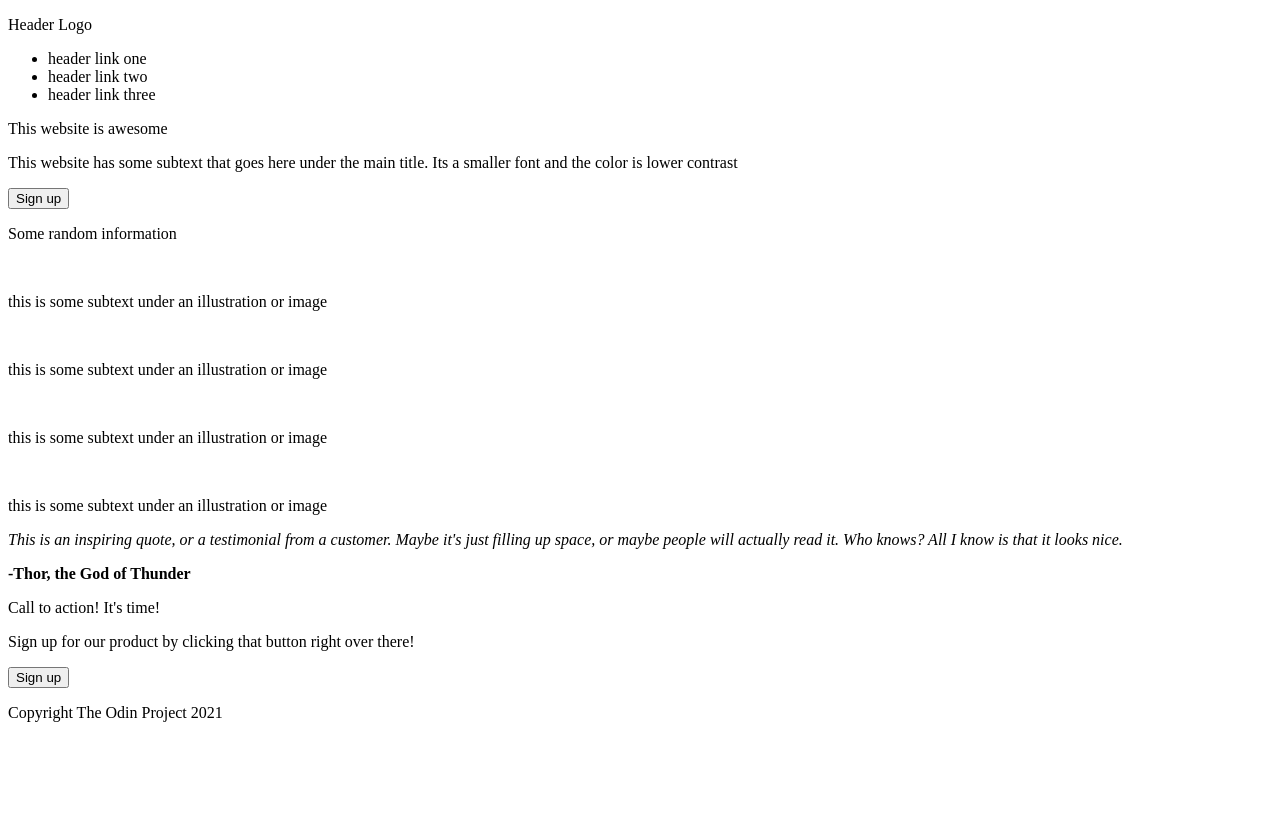
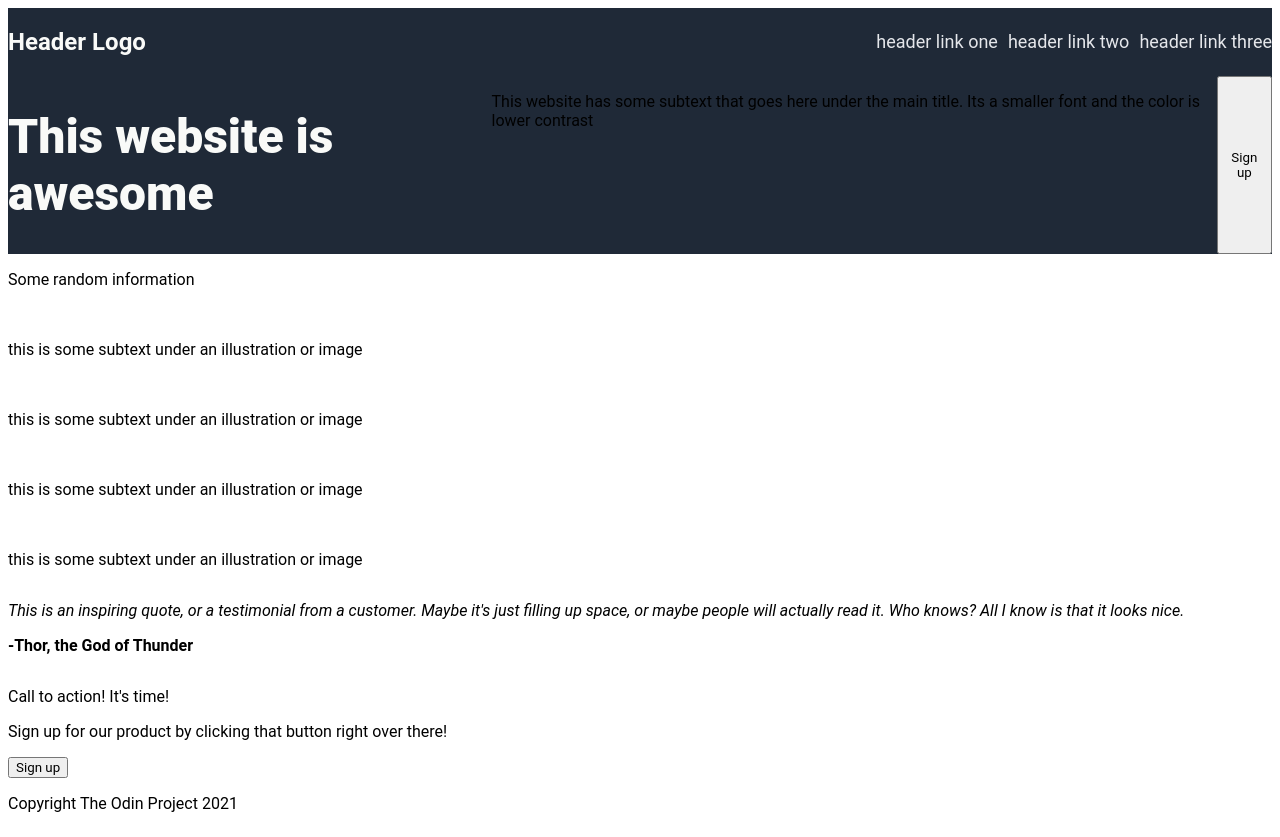
Before and after one commit to AatifM/odin-landing-page, a plain HTML site: page index.html in a window 1280 px wide. Before the commit the page ends 800 px from the top, so only its background shows below. Drawn offline with Linux system fonts and the light colour scheme.

Commit message:
Initialize styling
Started working on the styling for the page

```diff
--- a/index.html
+++ b/index.html
@@ -8,15 +8,15 @@
 </head>
 <body>
     <div class="header">
-        <p>Header Logo</p>
+        <h2 class="logo">Header Logo</h2>
         <ul>
-            <li><a>header link one</a></li>
-            <li><a>header link two</a></li>
-            <li><a>header link three</a></li>
+            <li><a href="">header link one</a></li>
+            <li><a href="">header link two</a></li>
+            <li><a href="">header link three</a></li>
         </ul>
     </div>
     <div class="media">
-        <p>This website is awesome</p>
+        <h1>This website is awesome</h1>
         <p>This website has some subtext that goes here under the main title. Its a smaller font and the color is lower contrast</p>
         <button>Sign up</button>
     </div>
--- a/styles.css
+++ b/styles.css
@@ -0,0 +1,45 @@
+* {
+    font-family: "Roboto", sans-serif;
+}
+
+body {
+    display: flex;
+    flex-direction: column;
+}
+
+ul {
+    list-style: none;
+    padding: 0;
+    margin: 0;
+    display: flex;
+    gap: 10px;
+}
+
+a {
+    text-decoration: none;
+    color: #E5E7EB;
+    font-size: 18px;
+}
+
+.logo {
+    font-size: 24px;
+    color: #F9FAF8;
+}
+
+.header {
+    background-color: #1F2937;
+    display: flex;
+    justify-content: space-between;
+    align-items: center;
+}
+
+.media h1 {
+    font-size: 48px;
+    color: #F9FAF8;
+    font-weight: 900;
+}
+
+.media {
+    background-color: #1F2937;
+    display: flex;
+}
```
